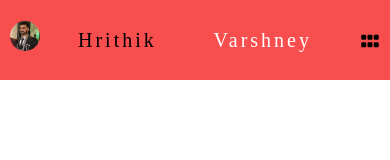
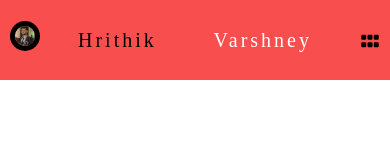
Before and after one commit to Hrithik08-varshney/Portfolio-React, a React (Create React App) app: page / in a window 390 px wide. In both pictures the pointer is over the picture 25 px from the left and 35 px from the top of the page. Shown: the top 160 px of the page. Built offline with nearby package versions, Linux system fonts and the light colour scheme; a web font is replaced by a local one.

Commit message:
Navbar mobile view button styling

```diff
--- a/src/component/Navbar/style.css
+++ b/src/component/Navbar/style.css
@@ -34,12 +34,21 @@
       width: 50px;
       height: 50px;
       border-radius: 50%;
+      border: 2px solid gray;
+    }
+    .myImage:hover{
+      border: 5px solid black;
     }
   }
   .icon_div {
     font-size: 30px;
     padding-right: 10px;
     padding-top: 10px;
+  }
+
+  .icon_div:hover{
+    color: white;
+    cursor: pointer;
   }
 }
 
```
